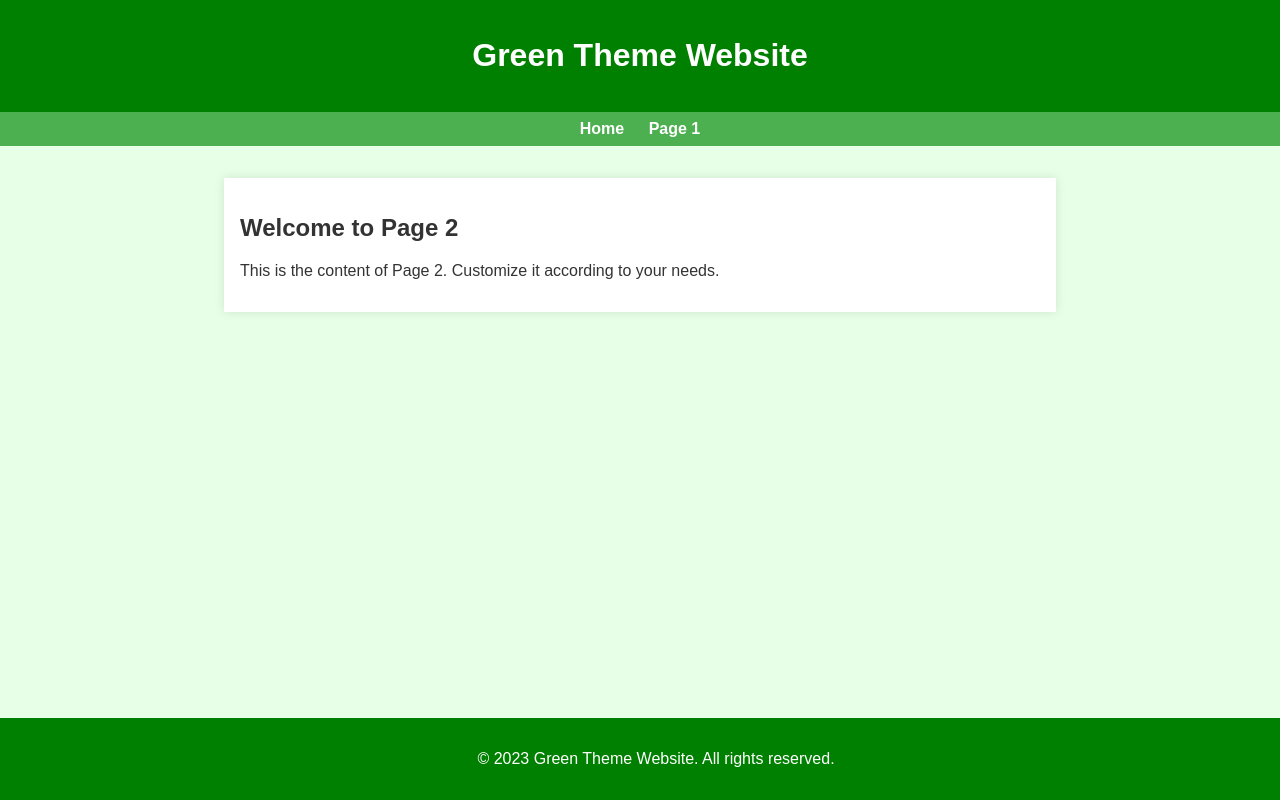
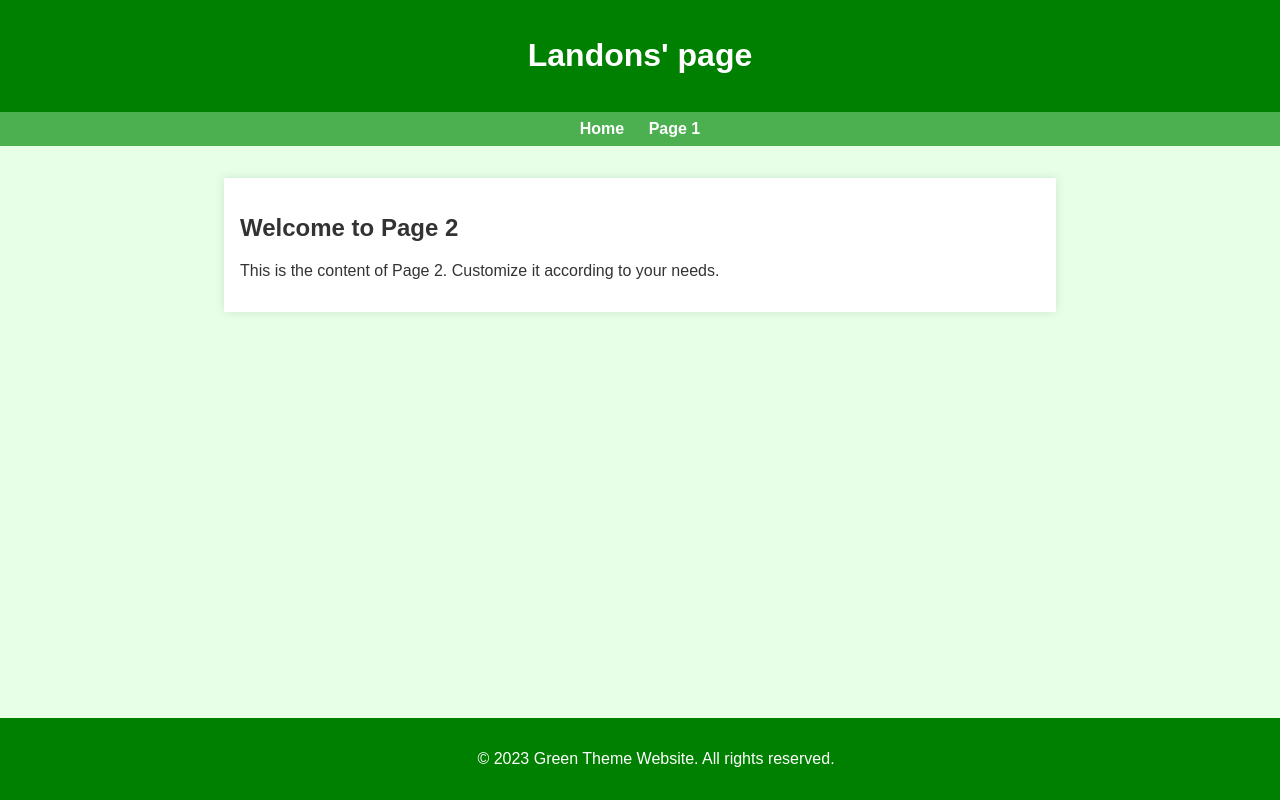
Before and after one commit to E60nohope4u67/website, a plain HTML site: page page2.html in a window 1280 px wide. Drawn offline with Linux system fonts and the light colour scheme.

Commit message:
landaddy page

```diff
--- a/page2.html
+++ b/page2.html
@@ -4,7 +4,7 @@
 <head>
     <meta charset="UTF-8">
     <meta name="viewport" content="width=device-width, initial-scale=1.0">
-    <title>Page 2 - Green Theme Website</title>
+    <title>Landon's Page</title>
     <style>
         body {
             font-family: Arial, sans-serif;
@@ -56,7 +56,7 @@
 
 <body>
     <header>
-        <h1>Green Theme Website</h1>
+        <h1>Landons' page</h1>
     </header>
 
     <nav>
```
